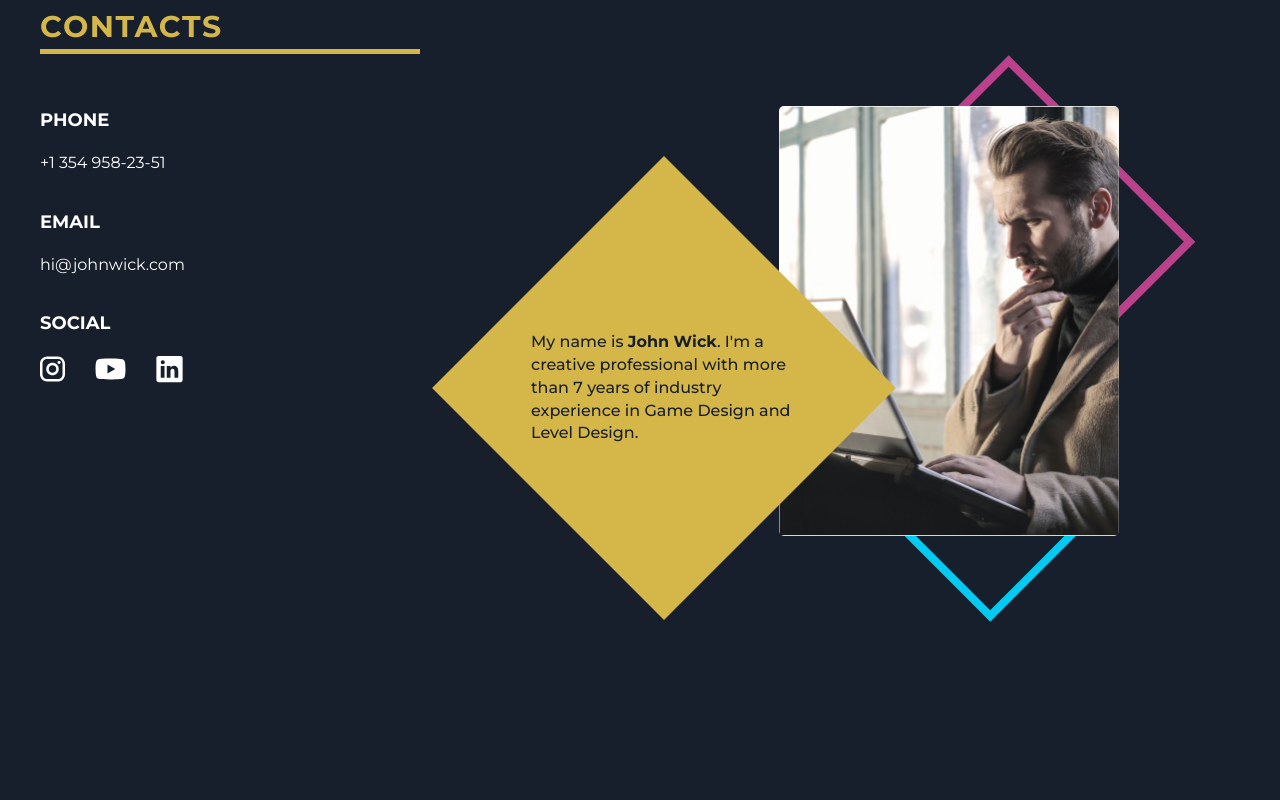
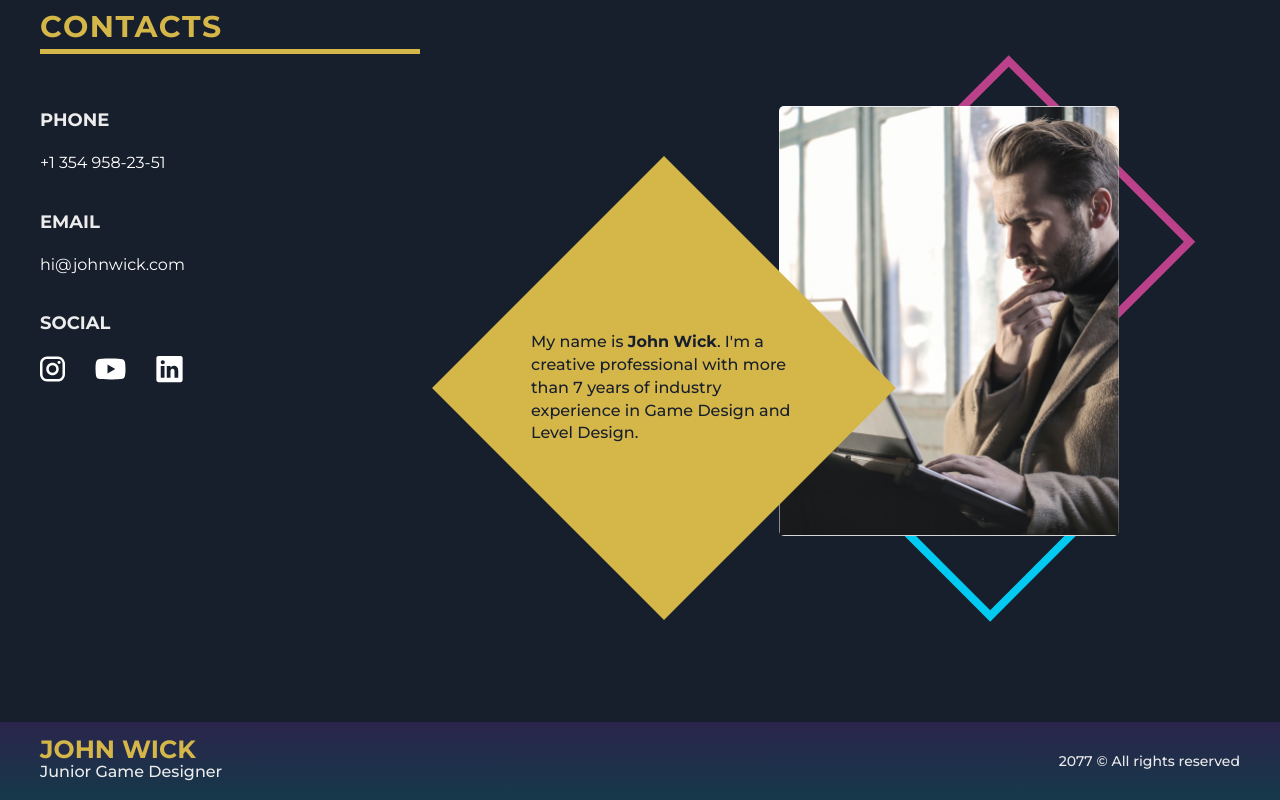
Before and after one commit to max-kot/game-dev, a website: page src/html/index.html in a window 1280 px wide. Shown: the part 1680-2480 px from the top of the page. Before the commit the page ends 2402 px from the top, so only its background shows below. Drawn offline with nearby package versions, Linux system fonts and the light colour scheme; files that its build step writes are made by us from their sources; files whose address does not match are found by name; a web font is replaced by a local one.

Commit message:
added footer

```diff
--- a/src/html/index.html
+++ b/src/html/index.html
@@ -15,6 +15,7 @@
 			@@include('./modules/_services.html')
 			@@include('./modules/_contacts.html')
 		</main>
+		@@include('./modules/_footer.html')
 	</div>
 
 
--- /dev/null
+++ b/src/html/modules/_footer.html
@@ -0,0 +1,13 @@
+<footer class="footer">
+	<div class="container">
+		<div class="footer__body">
+			<a class="footer__logo logo" href="#">
+				<span class="logo__title">John Wick</span>
+				<span class="logo__sub-title">Junior Game Designer</span>
+			</a>
+			<small class="footer__copy">
+				2077 © All rights reserved
+			</small>
+		</div>
+	</div>
+</footer>
--- a/src/scss/base/_var.scss
+++ b/src/scss/base/_var.scss
@@ -1,6 +1,6 @@
 // COLORS
 $accent: #d5b649;
-$main: #fff;
+$main: #ececec;
 $bg: #181f2c;
 $gradient: linear-gradient(180deg, rgba(151, 71, 255, 0.15) 0%, rgba(2, 202, 241, 0.15) 100%);
 
--- /dev/null
+++ b/src/scss/modules/_footer.scss
@@ -0,0 +1,24 @@
+.footer {
+	padding: 16px 0px;
+	background: $gradient;
+	position: relative;
+	z-index: 55;
+	&__body {
+		display: flex;
+		flex-wrap: wrap;
+		justify-content: space-between;
+		align-items: center;
+		gap: 15px 30px;
+	}
+
+	&__logo {
+	}
+
+	&__copy {
+		font-style: normal;
+		font-weight: 500;
+		font-size: 14px;
+		line-height: 143%;
+		color: inherit;
+	}
+}
--- a/src/scss/modules/_header.scss
+++ b/src/scss/modules/_header.scss
@@ -48,6 +48,7 @@
 	}
 
 	&__sub-title {
+		font-weight: 500;
 	}
 }
 
--- a/src/scss/style.scss
+++ b/src/scss/style.scss
@@ -8,3 +8,4 @@
 @import "./modules/_hero.scss";
 @import "./modules/_services.scss";
 @import "./modules/_contacts.scss";
+@import "./modules/_footer.scss";
```
Also changed, not shown: dist/css/style.css, dist/css/style.min.css, dist/img/bg.jpg (deleted), dist/img/bg.webp (deleted), dist/img/contacts/bg.svg, dist/img/icons/btn--hover.svg, dist/img/icons/btn.svg, dist/img/icons/decor--blue.svg, dist/img/icons/decor--pink.svg, dist/img/icons/romb-1.svg, dist/img/icons/romb-2.svg, dist/img/icons/romb-3.svg, dist/index.html.
